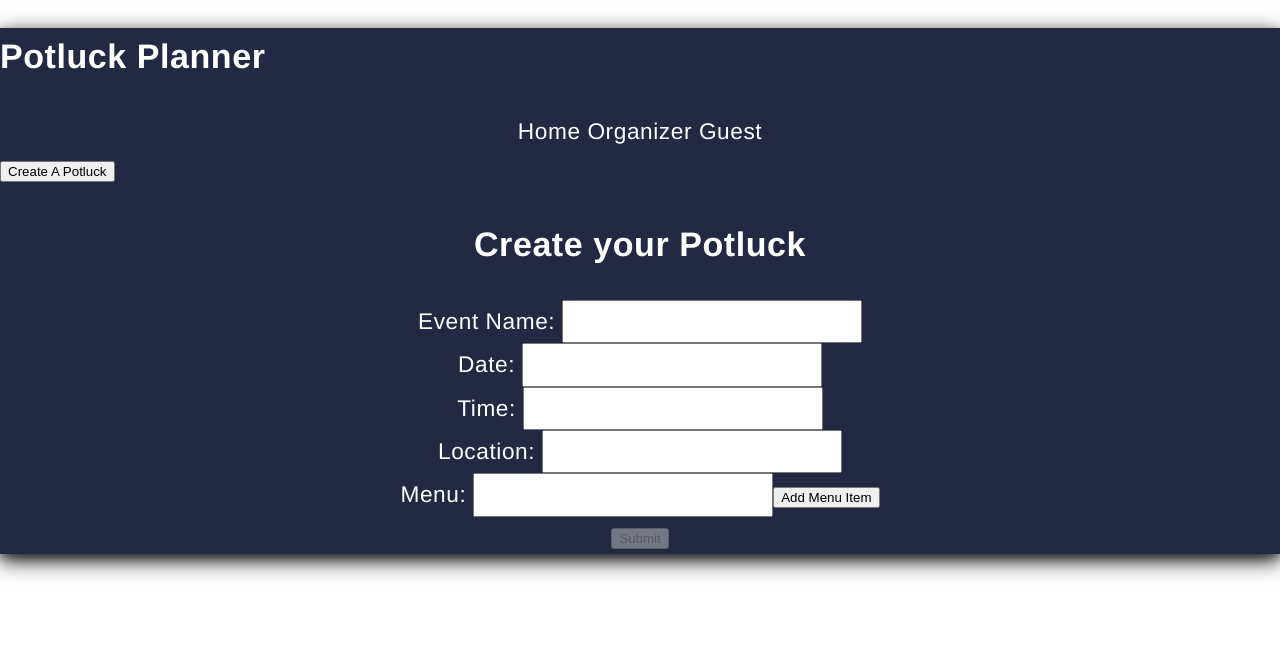
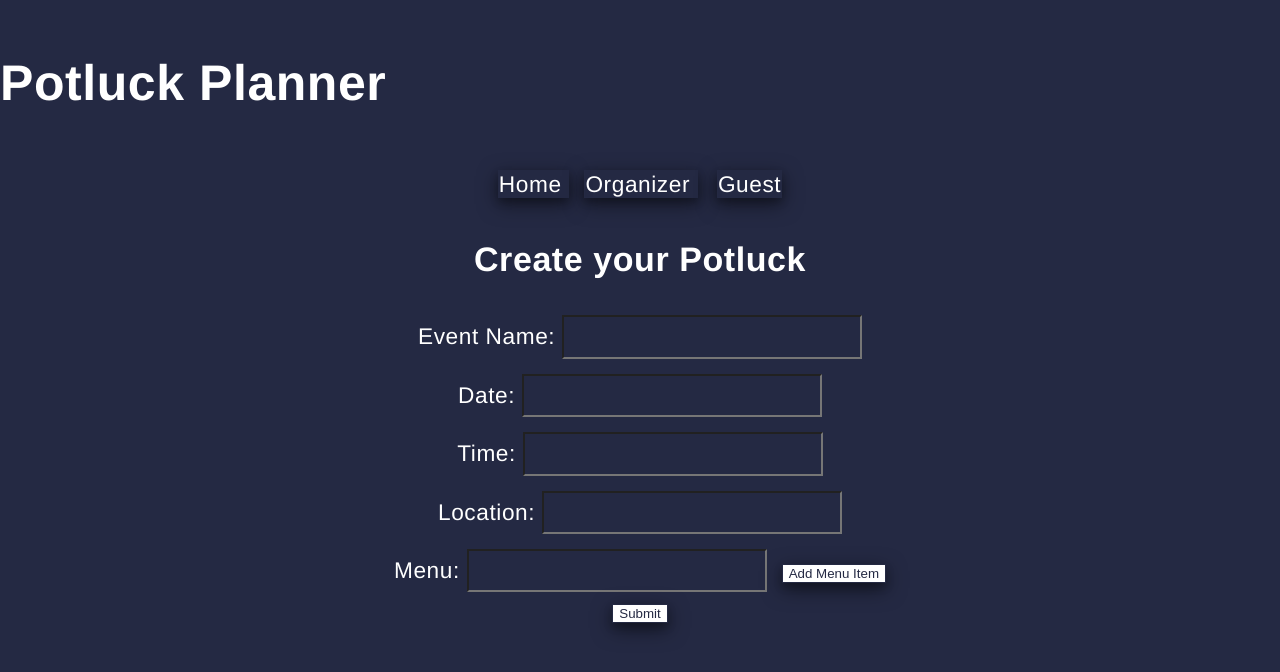
Before and after one commit to DanielleKoduru/Front-End, a React (Create React App) app in the folder my-app/: page /Form in a window 1280 px wide. Shown: the top 672 px of the page. Built offline with nearby package versions, Linux system fonts and the light colour scheme.

Commit message:
working on styled components and some small bugs

```diff
--- a/my-app/src/App.css
+++ b/my-app/src/App.css
@@ -4,7 +4,8 @@ body, select, input, textarea {
 		font-size: 17pt;
 		font-weight: 300;
 		letter-spacing: 0.025em;
-		line-height: 1.65;
+    line-height: 1.65;
+    background-color: #242943;
 }
 
 .nav-user {
@@ -18,6 +19,7 @@ header {
 /* Form styling */
 .form{
   text-align: center;
+  color: #ffffff;
 }
 
 /* Guest page Styling */
--- a/my-app/src/App.js
+++ b/my-app/src/App.js
@@ -43,7 +43,7 @@ const App = (props) => {
         </Nav>
 
         <Route path="/">
-          <button onClick={() => history.push("/Form")}>{" "}Create A Potluck{" "}</button>
+          {/* <button onClick={() => history.push("/Form")}>{" "}Create A Potluck{" "}</button> */}
         </Route>
 
         <Route exact path="/Guest">
--- a/my-app/src/Form.js
+++ b/my-app/src/Form.js
@@ -159,7 +159,7 @@ export default function Form() {
                             onChange={onInputChange}
                             checked={formValues.name}
                         />
-                        <button onClick={() => addNewFood = { addNewFood }}>Add Menu Item</button>
+                        <button onClick={() => addNewFood = { addNewFood }} id="addMenuItem">Add Menu Item</button>
                     </label>
 
                     <div className="form-submit-button" />
--- a/my-app/src/styled-components.js
+++ b/my-app/src/styled-components.js
@@ -1,9 +1,7 @@
 import styled from 'styled-components';
 
 export const WholeApp = styled.div`
-    background-color: #242943;
-    box-shadow: 0 4px 8px 0 rgba(0, 0, 0, 0.2), 0 6px 20px 0 rgba(0, 0, 0, 1);
-    color: #ffffff;
+
 `;
 
 export const SignUpPage = styled.div`
@@ -129,29 +127,75 @@ export const Login = styled.div`
 `;
 
 export const Nav = styled.div`
+
+    .header {
+        color: #ffffff;
+        font-size: 25pt;
+    }
+
     #home {
         text-decoration: none;
         color: #ffffff;
+        border: solid 1px #242943;
+        margin-right: 15px;
+        box-shadow: 0 4px 8px 0 rgba(0, 0, 0, 0.2), 0 6px 20px 0 rgba(0, 0, 0, 0.5);
     }
 
     #form {
         text-decoration: none;
         color: #ffffff;
+        border: solid 1px #242943;
+        margin-right: 15px;
+        box-shadow: 0 4px 8px 0 rgba(0, 0, 0, 0.2), 0 6px 20px 0 rgba(0, 0, 0, 0.5);
     }
 
     #guest {
         text-decoration: none;
         color: #ffffff;
+        border: solid 1px #242943;
+        margin-left: 4px;
+        box-shadow: 0 4px 8px 0 rgba(0, 0, 0, 0.2), 0 6px 20px 0 rgba(0, 0, 0, 0.5);
     }
 `;
 
 export const FormPage = styled.div`
-    html {
-        background-color: #242943;
+
+     .form {
+    //   text-align: center;
     }
 
-    .form {
-
+    #submitBtn {
+        background-color: #ffffff;
+        border: solid 1px #242943;
+        color: #242943;
+        box-shadow: 0 4px 8px 0 rgba(0, 0, 0, 0.2), 0 6px 20px 0 rgba(0, 0, 0, 0.5);
     }
 
+    #addMenuItem {
+        background-color: #ffffff;
+        border: solid 1px #242943;
+        color: #242943;
+        box-shadow: 0 4px 8px 0 rgba(0, 0, 0, 0.2), 0 6px 20px 0 rgba(0, 0, 0, 0.5);
+        margin-left: 15px;
+    }
+
+    .potluck-form-name {
+        color: red;
+    }
+
+    .potluck-form-date {
+        padding-bottom: 15px;
+    }
+
+    .potluck-form-time {
+        padding-bottom: 15px;
+    }
+
+    .potluck-form-location {
+        padding-bottom: 15px;
+    }
+
+    .potluck-form-foodList {
+        padding-bottom: 15px;
+    }
 `;
```
Also changed, not shown: my-app/src/images/Potluck/images/food2.jpg (added).
